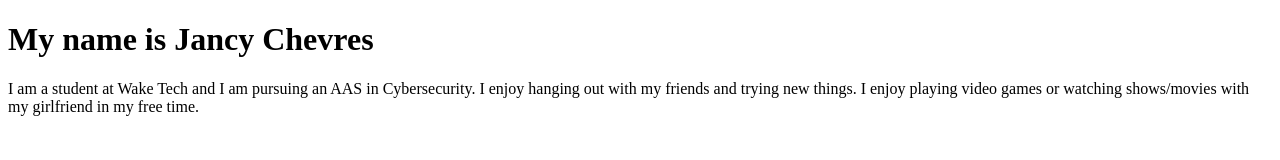
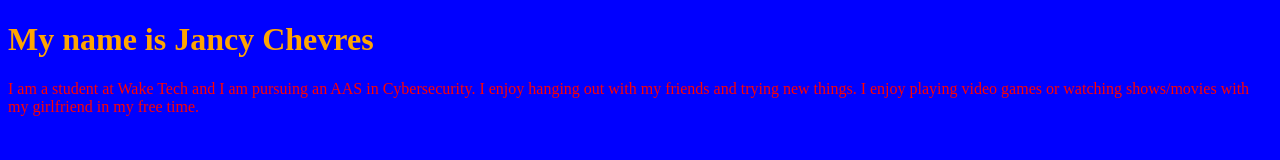
Before and after one commit to jchevres/jchevres.github.io, a plain HTML site: page index.html in a window 1280 px wide. Drawn offline with Linux system fonts and the light colour scheme.

Commit message:
Update index.html

```diff
--- a/index.html
+++ b/index.html
@@ -7,15 +7,9 @@
     </body>
     <title>My Personal Introduction</title>
     <style>
-      body {
-        background-color: BD3030;
-      }
-      h1{
-        color: BBDFC1;
-      }
-      p{
-        color: 283539;
-      }
+      body{background-color: blue;}
+      h1{color: orange;}
+      p{color: red;}
     </style>
   </head>
 </html>
```
